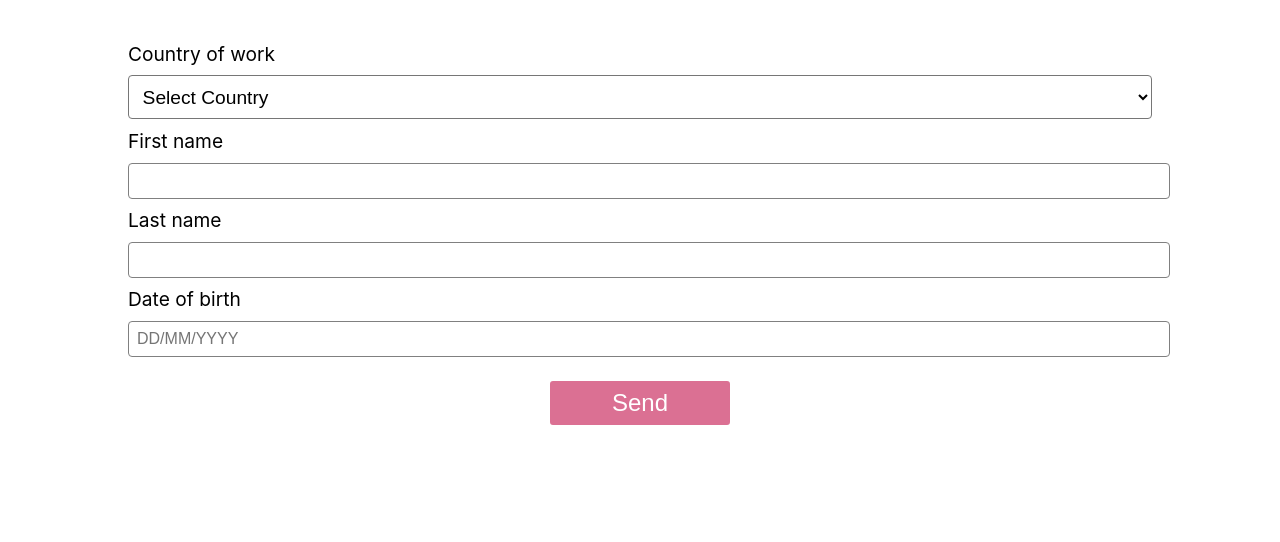
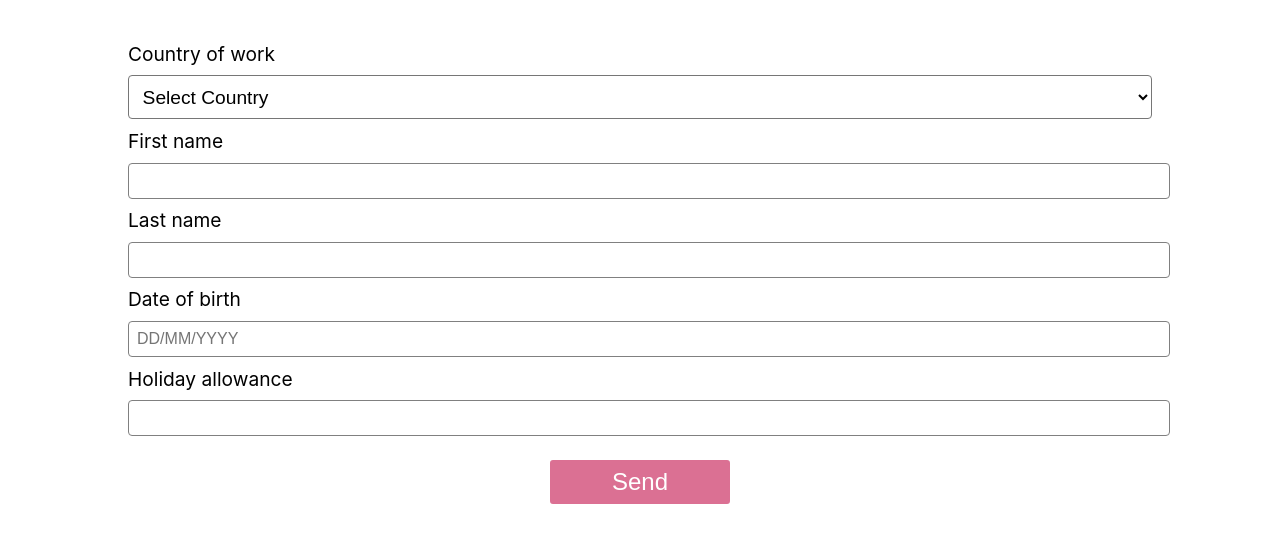
Before and after one commit to waspfreak/omnipresentTest, a React (Create React App) app: page / in a window 1280 px wide. Shown: the top 542 px of the page. Built offline with nearby package versions, Linux system fonts and the light colour scheme.

Commit message:
add extra inputs to form per country

```diff
--- a/src/components/Form/Form.tsx
+++ b/src/components/Form/Form.tsx
@@ -2,7 +2,7 @@ import React from 'react';
 import { useForm, SubmitHandler } from 'react-hook-form';
 import { Button } from '../../ui/Button/Button';
 import { Container, Label, Error, Input, SelectStyle } from './style';
-import { TextConstants, Country } from '../../constants/tests';
+import { TextConstants, Country, MarriedStatus } from '../../constants/tests';
 
 export interface FormProps {
   id?: string;
@@ -22,7 +22,35 @@ type Inputs = {
 export const Form: React.FC<FormProps> = ({ id }) => {
 
   const { register, handleSubmit, watch, formState: { errors }, } = useForm();
-  const onSubmit: SubmitHandler<Inputs> = data => console.log(data);
+
+  const onSubmit: SubmitHandler<Inputs> = data => {
+    console.log(
+      `Country:`, data.country,
+      `Name:`, data.name,
+      `Last Name:`, data.lastName,
+      `Birth Day:`, data.dataBirth,
+      `Number of Holidays:`, data.holidayAllowance,
+      `Marital Status`, data.maritalStatus,
+      `Social Insurance Number`, data.socialInsuranceNumber,
+    );
+  };
+
+  // watch input value by passing the name of it so we can show custom fields
+  const CountryWork: string = watch('country');
+
+  //Max Min for Holidays
+  const min: () => number | undefined = () => {
+    if (CountryWork === 'Spain') {
+      return (30)
+    }
+  }
+
+  const max: () => number | undefined = () => {
+    if (CountryWork === 'Brazil') {
+      return (40);
+    }
+  }
+
 
   return (
     <>
@@ -35,6 +63,7 @@ export const Form: React.FC<FormProps> = ({ id }) => {
             <option value='Ghana'>{Country.GHANA}</option>
             <option value='Brazil'>{Country.BRAZIL}</option>
           </SelectStyle>
+          {errors.country && <Error>{TextConstants.THIS_FIELD_IS_REQUIRED}</Error>}
 
           <Label>{TextConstants.FIRST_NAME}</Label>
           <Input {...register('name', { required: true })} />
@@ -47,7 +76,79 @@ export const Form: React.FC<FormProps> = ({ id }) => {
           <Label>{TextConstants.DATE_OF_BIRTH}</Label>
           <Input type="datetime" placeholder="DD/MM/YYYY" {...register("dataBirth", { required: true })} />
           {errors.dataBirth && <Error>{TextConstants.THIS_FIELD_IS_REQUIRED}</Error>}
-          <Button label={TextConstants.SEND} />
+
+
+          <Label>{TextConstants.HOLIDAY_ALLOWANCE}</Label>
+          <Input
+            type='number'
+            {...register('holidayAllowance', { required: true, min: min(), max: max() })}
+          />
+          {/* Ghana: No laws on holiday allowance */}
+          {errors.holidayAllowance &&
+            errors.holidayAllowance.type === 'required' && (
+              <Error>{TextConstants.THIS_FIELD_IS_REQUIRED}</Error>
+            )}
+          {/* Spain: Minimum holiday allowance is 30 days */}
+          {errors.holidayAllowance && errors.holidayAllowance.type === 'min' && (
+            <Error>{TextConstants.MINIMUM_HOLIDAY_ALLOWANCE}</Error>
+          )}
+          {/* Brazil: Maximum holiday allowance is 40 days */}
+          {errors.holidayAllowance && errors.holidayAllowance.type === 'max' && (
+            <Error>{TextConstants.MAXIMUM_HOLIDAY_ALLOWANCE}</Error>
+          )}
+
+          {(CountryWork === 'Spain' || CountryWork === 'Ghana') && (
+            <>
+              <Label>{TextConstants.MARITAL_STATUS}</Label>
+              <SelectStyle {...register('maritalStatus', { required: true })} >
+                <option value=''>{TextConstants.SELECT_MARITAL_STATUS} </option>
+                <option value='Spain'>{MarriedStatus.SINGLE}</option>
+                <option value='Ghana'>{MarriedStatus.MARRIED}</option>
+                <option value='Brazil'>{MarriedStatus.SEPARATED}</option>
+                <option value='Brazil'>{MarriedStatus.DIVORCED}</option>
+              </SelectStyle>
+              {errors.maritalStatus && <Error>{TextConstants.THIS_FIELD_IS_REQUIRED}</Error>}
+            </>
+          )}
+
+
+          {/* Extra Fields SPAIN */}
+          {CountryWork === 'Spain' && (
+            <>
+              <Label>{TextConstants.SOCIAL_INSURANCE_NUMBER}</Label>
+              <Input type='number' {...register('socialInsuranceNumber', { required: true, maxLength: 10 })} />
+              {errors.socialInsuranceNumber && errors.socialInsuranceNumber.type === 'required' && (
+                <Error>{TextConstants.THIS_FIELD_IS_REQUIRED}</Error>
+              )}
+              {errors.socialInsuranceNumber && errors.socialInsuranceNumber.type === 'maxLength' && (
+                <Error>{TextConstants.MAXIMUM_OF_DIGITS} </Error>
+              )}
+            </>
+          )}
+
+          {/* Extra Fields GHANA */}
+          {CountryWork === 'Ghana' && (
+            <>
+              <Label>{TextConstants.NUMBER_OF_CHILDREN}</Label>
+              <Input type='number' {...register('socialInsuranceNumber', { required: true })} />
+              {errors.socialInsuranceNumber && (
+                <Error>T{TextConstants.THIS_FIELD_IS_REQUIRED}</Error>
+              )}
+            </>
+          )}
+
+          {/* Extra Fields BRAZIL */}
+          {CountryWork === 'Brazil' && (
+            <>
+              <Label>{TextConstants.WORKING_HOURS}</Label>
+              <Input type='number' {...register('socialInsuranceNumber', { required: true })} />
+              {errors.socialInsuranceNumber && (
+                <Error>{TextConstants.THIS_FIELD_IS_REQUIRED}</Error>
+              )}
+            </>
+          )}
+
+          <Button data-testid='button-id' label={TextConstants.SEND} />
         </form>
       </Container>
     </ >
```
